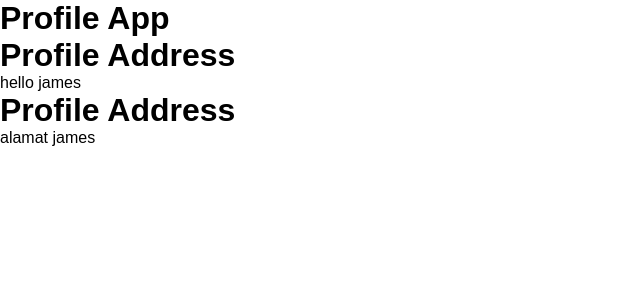
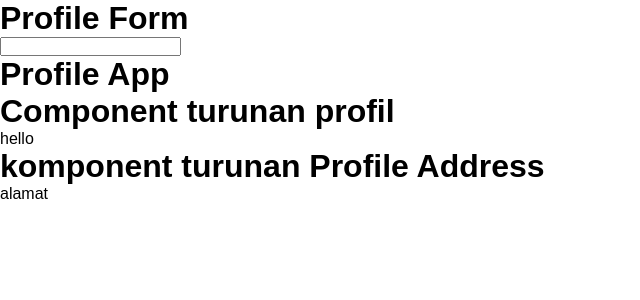
Before and after one commit to jufron/learn-react-js, a React (Vite) app: page / in a window 1280 px wide. Shown: the top 300 px of the page, without its empty margins (0-640 px from the left). Built offline with nearby package versions, Linux system fonts and the light colour scheme.

Commit message:
learn context using props

```diff
--- a/src/components/profile/Profile.jsx
+++ b/src/components/profile/Profile.jsx
@@ -6,7 +6,7 @@ export default function Profile() {
 
   return (
     <>
-      <h1>Profile Address</h1>
+      <h1>Component turunan profil</h1>
       <p>hello {profile}</p>
     </>
   );
--- a/src/components/profile/ProfileAddress.jsx
+++ b/src/components/profile/ProfileAddress.jsx
@@ -6,7 +6,7 @@ export default function ProfileAddress() {
 
   return (
     <>
-      <h1>Profile Address</h1>
+      <h1>komponent turunan Profile Address</h1>
       <p>alamat {profile}</p>
     </>
   )
--- a/src/components/profile/ProfileApp.jsx
+++ b/src/components/profile/ProfileApp.jsx
@@ -1,12 +1,18 @@
+import { useState } from "react";
 import Profile from "./Profile";
 import ProfileAddress from "./ProfileAddress";
 import { ProfileContext } from "./ProfileContext";
+import ProfileForm from "./ProfileForm";
 
 
 export default function ProfileApp() {
+  const [ name, setName ] = useState('');
+
   return (
     <>
-      <ProfileContext.Provider value="james">
+      <ProfileForm name={name} setName={setName} />
+
+      <ProfileContext.Provider value={name}>
         <h1>Profile App</h1>
         <Profile />
         <ProfileAddress />
--- /dev/null
+++ b/src/components/profile/ProfileForm.jsx
@@ -0,0 +1,14 @@
+
+
+export default function ProfileForm ({ name, setName }) {
+  function handleChange (e) {
+    setName(e.target.value);
+  }
+
+  return (
+    <>
+      <h1>Profile Form</h1>
+      <input type="text" value={name} onChange={handleChange} />
+    </>
+  );
+}
```
